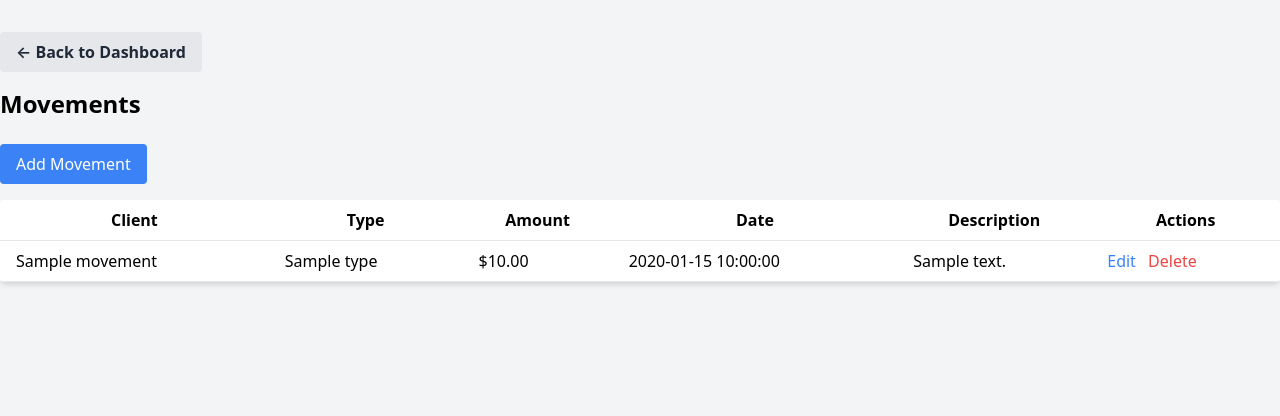
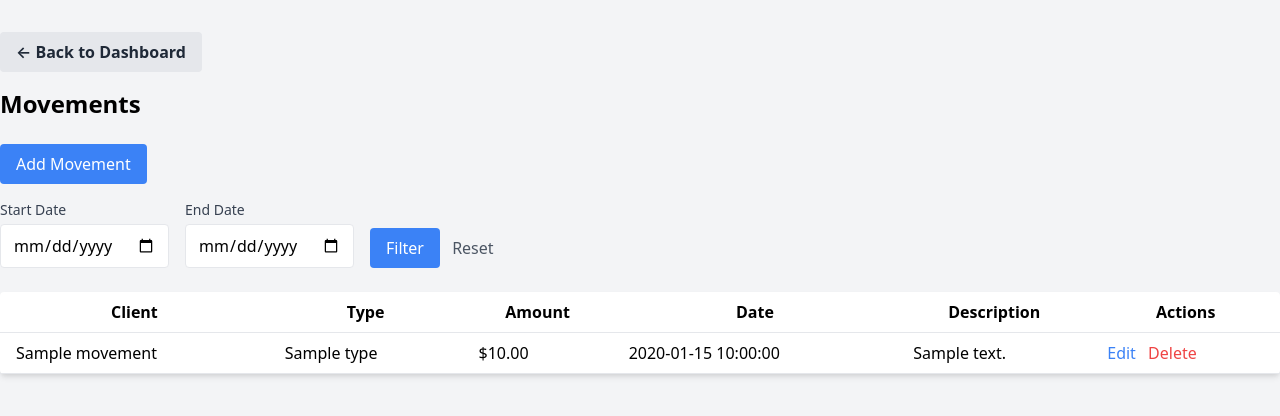
Before and after one commit to houdaslassi/client-finance-manager, a PHP site: template app/views/movements/index.php in a window 1280 px wide. Shown: the top 416 px of the page. Run offline with PHP 8.4, Linux system fonts and the light colour scheme; the template is opened without the code that fills it: most values are stand-ins (such as "Sample title", 1, 10 or a date in 2020).

Commit message:
feat: add date range filter to movements reporting section

```diff
--- a/app/views/movements/index.php
+++ b/app/views/movements/index.php
@@ -14,6 +14,20 @@
         </div>
         <h1 class="text-2xl font-bold mb-6">Movements</h1>
         <a href="/movements/create" class="bg-blue-500 text-white px-4 py-2 rounded mb-4 inline-block">Add Movement</a>
+        <form method="get" class="mb-6 flex flex-wrap items-end gap-4">
+            <div>
+                <label for="start_date" class="block text-sm font-medium text-gray-700">Start Date</label>
+                <input type="date" id="start_date" name="start_date" value="<?php echo htmlspecialchars($start_date ?? ''); ?>" class="mt-1 block w-full border px-3 py-2 rounded">
+            </div>
+            <div>
+                <label for="end_date" class="block text-sm font-medium text-gray-700">End Date</label>
+                <input type="date" id="end_date" name="end_date" value="<?php echo htmlspecialchars($end_date ?? ''); ?>" class="mt-1 block w-full border px-3 py-2 rounded">
+            </div>
+            <div class="pt-5">
+                <button type="submit" class="bg-blue-500 text-white px-4 py-2 rounded">Filter</button>
+                <a href="/movements" class="ml-2 text-gray-600 hover:underline">Reset</a>
+            </div>
+        </form>
         <table class="min-w-full bg-white shadow-md rounded mb-4">
             <thead>
                 <tr>
```
Also changed, not shown: app/controllers/MovementController.php (+8 -2 lines), app/models/Movement.php (+18 -3 lines).
